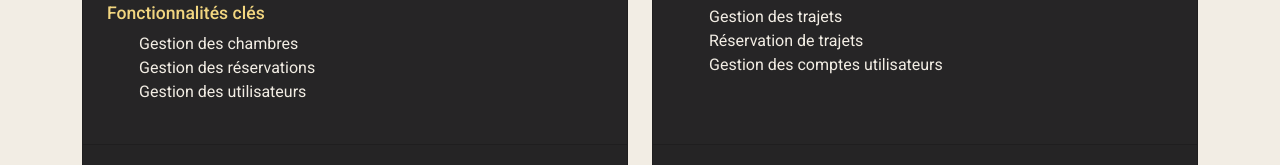
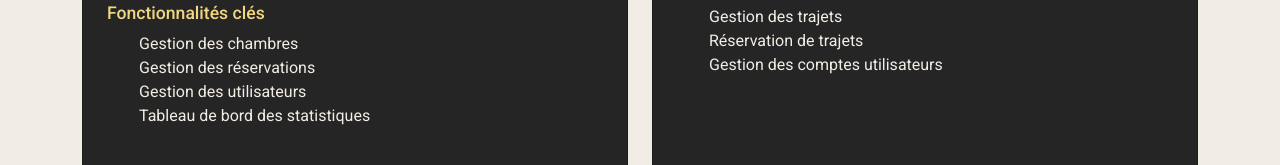
Before and after one commit to Delphine2004/portfolio, a plain HTML site: page public/index.html in a window 1280 px wide. Shown: the part 6151-6316 px from the top of the page. Drawn offline with nearby package versions, Linux system fonts and the light colour scheme.

Commit message:
Feat: ajout fonctionnalité projet

```diff
--- a/public/index.html
+++ b/public/index.html
@@ -819,6 +819,7 @@
                     <li>Gestion des chambres</li>
                     <li>Gestion des réservations</li>
                     <li>Gestion des utilisateurs</li>
+                    <li>Tableau de bord des statistiques</li>
                   </ol>
                   <div
                     class="d-md-none d-flex flex-column justify-content-center align-items-center"
```
Also changed, not shown: public/en/index.html (+1 -0 lines).
